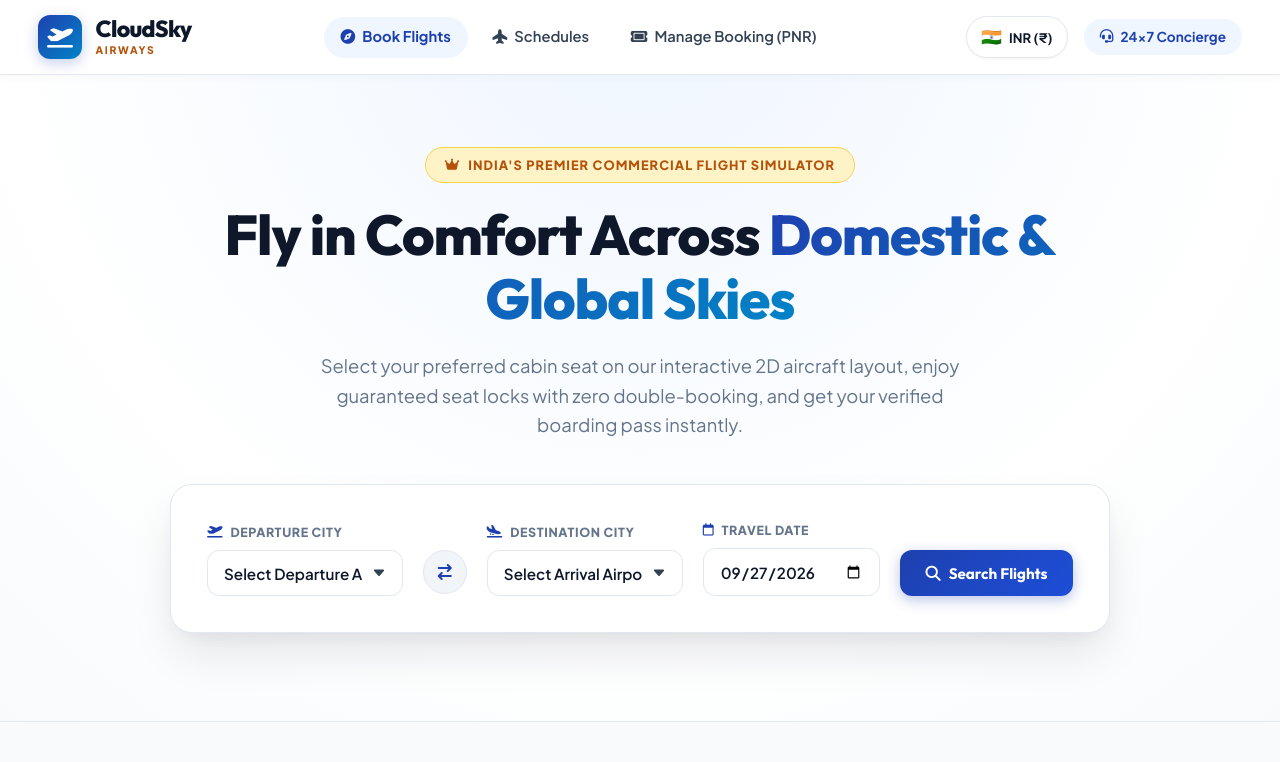
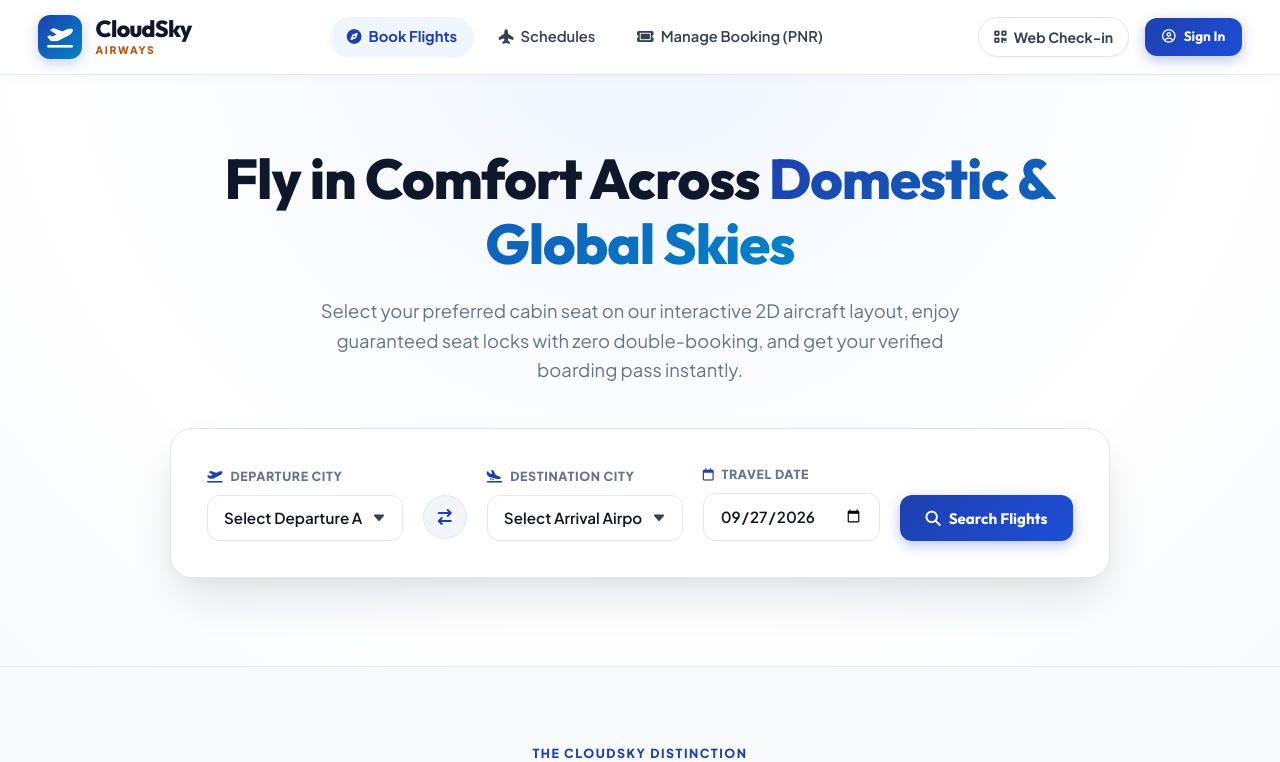
Before and after one commit to nithin16-cloud/csa, a Flask app: page / in a window 1280 px wide. Shown: the top 762 px of the page. Run offline with Flask 3, Linux system fonts and the light colour scheme; data that the repository does not hold is empty.

Commit message:
refactor(ui): refine navbar actions and remove hero badge

```diff
--- a/app/static/css/style.css
+++ b/app/static/css/style.css
@@ -191,40 +191,35 @@ a:hover {
     gap: 1rem;
 }
 
-.currency-pill {
-    display: flex;
+.nav-action-link {
+    display: inline-flex;
     align-items: center;
     gap: 0.45rem;
+    font-size: 0.88rem;
+    font-weight: 700;
+    color: var(--text-muted);
+    padding: 0.5rem 0.95rem;
+    border-radius: var(--radius-full);
+    border: 1.5px solid var(--border-subtle);
     background: #FFFFFF;
-    border: 1px solid var(--border-subtle);
-    padding: 0.4rem 0.9rem;
-    border-radius: var(--radius-full);
-    font-size: 0.82rem;
-    font-weight: 700;
-    color: var(--accent-navy);
+    transition: all 0.2s ease;
     box-shadow: var(--shadow-xs);
 }
 
-.currency-flag {
-    font-size: 1.05rem;
+.nav-action-link:hover {
+    color: var(--primary);
+    border-color: var(--primary);
+    background: var(--primary-light);
 }
 
-.nav-concierge-btn {
-    display: flex;
+.nav-signin-btn {
+    display: inline-flex;
     align-items: center;
     gap: 0.45rem;
-    font-size: 0.85rem;
+    padding: 0.5rem 1.25rem;
+    border-radius: var(--radius-full);
+    font-size: 0.88rem;
     font-weight: 700;
-    color: var(--primary);
-    background: var(--primary-light);
-    padding: 0.45rem 1rem;
-    border-radius: var(--radius-full);
-    transition: all 0.2s ease;
-}
-
-.nav-concierge-btn:hover {
-    background: var(--primary);
-    color: #FFFFFF;
 }
 
 /* Toast Messages */
--- a/app/templates/index.html
+++ b/app/templates/index.html
@@ -43,12 +43,11 @@
             </nav>
 
             <div class="nav-right-actions">
-                <div class="currency-pill">
-                    <span class="currency-flag">🇮🇳</span>
-                    <span>INR (₹)</span>
-                </div>
-                <a href="tel:18002097755" class="nav-concierge-btn">
-                    <i class="fa-solid fa-headset"></i> 24x7 Concierge
+                <a href="/manage" class="nav-action-link" id="nav-checkin">
+                    <i class="fa-solid fa-qrcode"></i> Web Check-in
+                </a>
+                <a href="#signin" class="btn btn-primary btn-sm nav-signin-btn" id="nav-signin">
+                    <i class="fa-regular fa-circle-user"></i> Sign In
                 </a>
             </div>
         </div>
@@ -59,9 +58,6 @@
         <!-- Hero Section with Clean Luxury White Horizon -->
         <section class="hero-section">
             <div class="hero-content">
-                <div class="hero-badge">
-                    <i class="fa-solid fa-crown"></i> India's Premier Commercial Flight Simulator
-                </div>
                 <h1 class="hero-title">
                     Fly in Comfort Across <span>Domestic & Global Skies</span>
                 </h1>
```
Also changed, not shown: app/templates/base.html (+5 -6 lines).
